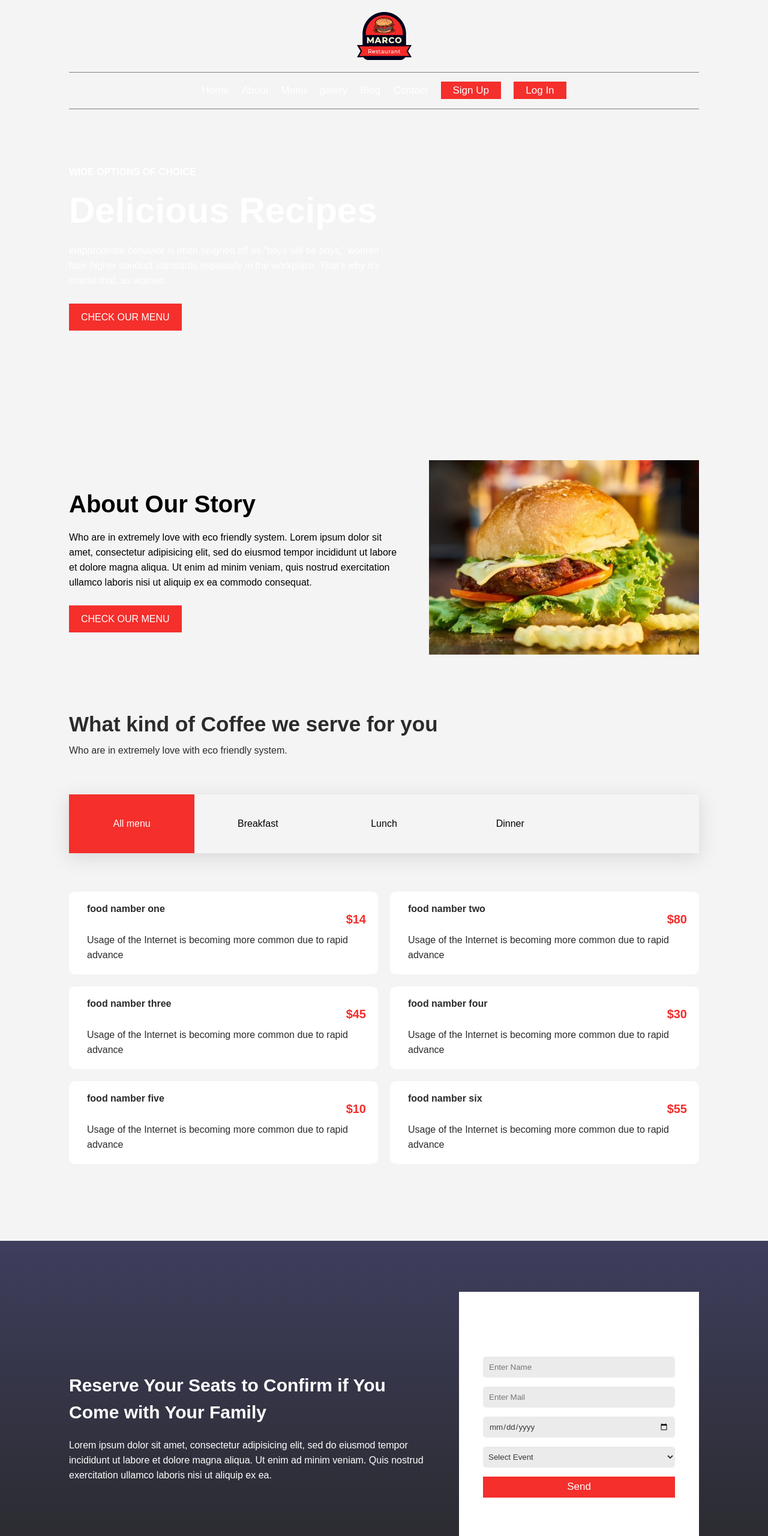
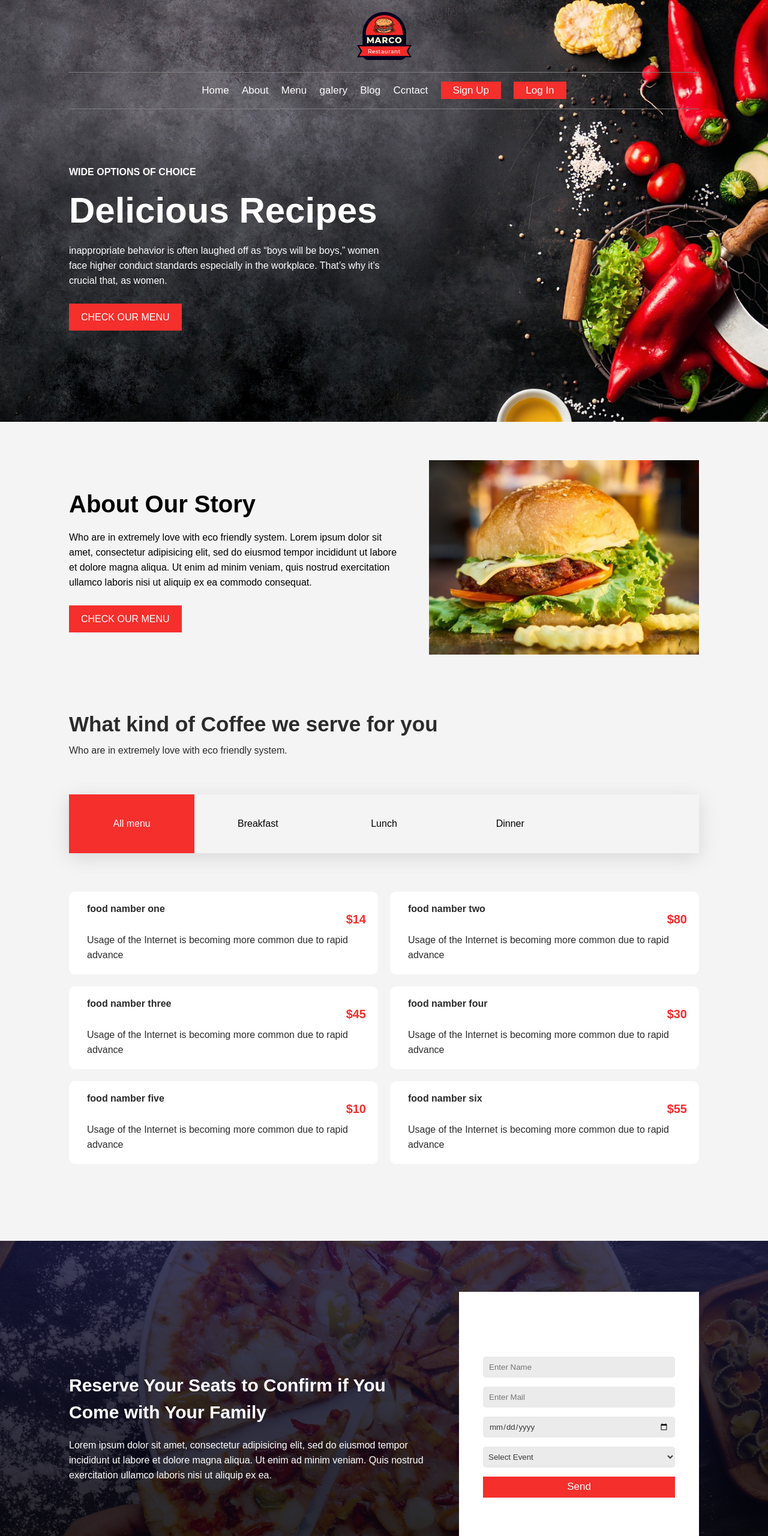
Before and after one commit to beridzezura14/Marco-Restaurant, a plain HTML site: page index.html in a window 1280 px wide. Shown: the top 2560 px of the page at 60% size. Drawn offline with nearby package versions, Linux system fonts and the light colour scheme; the site is published under a folder, as on GitHub Pages, so addresses that start at the root find nothing.

Commit message:
second commit

```diff
--- a/assets/css/style.css
+++ b/assets/css/style.css
@@ -14,7 +14,7 @@ body{
 .first-view{
     padding-top: 20px;
     height: 703px;
-    background: url(/assets/img/hero-bg.jpg) center no-repeat;
+    background: url(../img/hero-bg.jpg) center no-repeat;
     color: #fff;
     background-size: cover;
     width: 100%;
@@ -213,7 +213,7 @@ header{
     margin: 4rem 0;
     padding-top: 20px;
     height: 600px;
-    background: linear-gradient(#13133ace, #000000d6), url(/assets/img/reservation-bg.jpg) center no-repeat;
+    background: linear-gradient(#13133ace, #000000d6), url(../img/reservation-bg.jpg) center no-repeat;
     color: #fff;
     background-size: cover;
     background-attachment: fixed;
```
